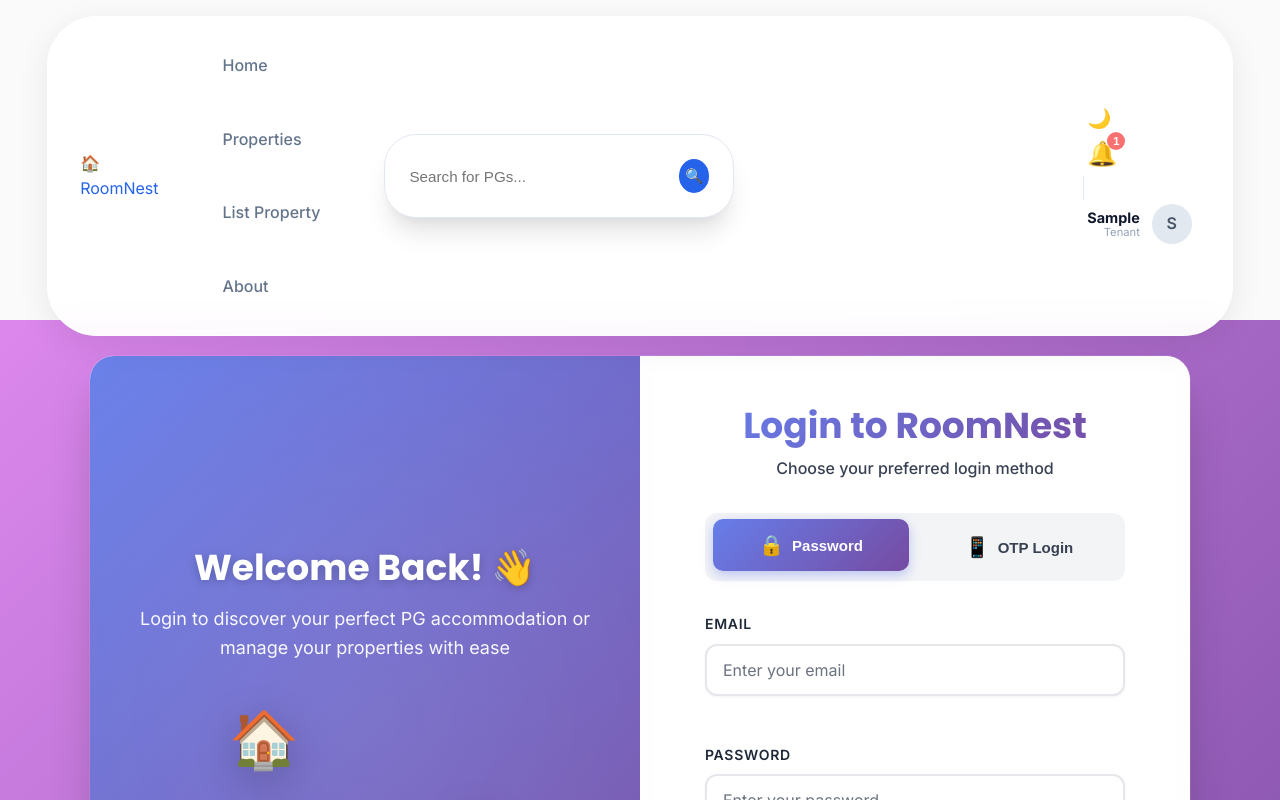
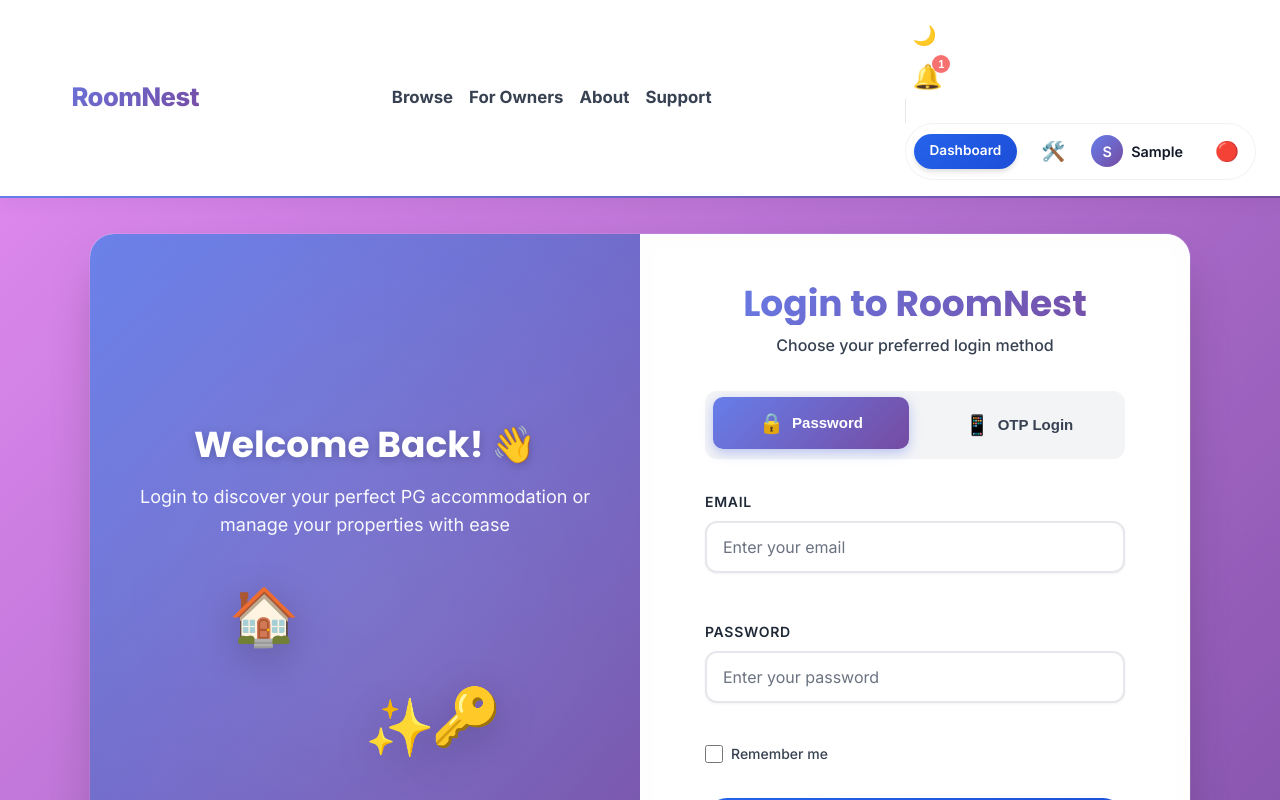
Before and after one commit to abhishekgaud7/PG_Frontend, a React (Vite) app: page /login in a window 1280 px wide. Shown: the top 800 px of the page. Built offline with nearby package versions, Linux system fonts and the light colour scheme; sample sign-in values are in the browser's storage.

Commit message:
Revert Navbar to standard design as requested by user

```diff
--- a/src/components/Navbar.css
+++ b/src/components/Navbar.css
@@ -1,418 +1,183 @@
-/* Floating Navbar */
-.navbar-wrapper {
+.navbar {
+    background: rgba(255, 255, 255, 0.95);
+    backdrop-filter: blur(12px);
+    -webkit-backdrop-filter: blur(12px);
+    box-shadow: 0 4px 20px rgba(0, 0, 0, 0.05);
+    padding: 1rem 0;
     position: sticky;
-    top: 1rem;
+    top: 0;
     z-index: 1000;
-    padding: 0 1rem;
-    display: flex;
-    justify-content: center;
+    border-bottom: 2px solid transparent;
+    border-image: linear-gradient(to right, #667eea, #764ba2) 1;
+    border-image-slice: 1;
 }
 
-.floating-nav {
-    background: rgba(255, 255, 255, 0.95);
-    backdrop-filter: blur(16px);
-    -webkit-backdrop-filter: blur(16px);
-    border-radius: 50px;
-    padding: 0.75rem 2rem;
-    /* Increased padding */
-    box-shadow: 0 8px 32px rgba(0, 0, 0, 0.08);
-    border: 1px solid rgba(255, 255, 255, 0.6);
-    width: 95%;
-    /* Wider width */
-    max-width: 1400px;
-    /* Increased max-width */
+.navbar-content {
+    display: flex;
+    justify-content: space-between;
+    align-items: center;
 }
 
-.navbar-container {
-    display: grid;
-    grid-template-columns: auto 1fr auto;
+.navbar-logo {
+    display: flex;
     align-items: center;
-    width: 100%;
-    gap: 4rem;
-    /* Significantly increased gap to separate sections */
+    gap: 0.5rem;
+    text-decoration: none;
+    font-size: 1.6rem;
+    font-weight: 900;
+    background: linear-gradient(135deg, #667eea 0%, #764ba2 100%);
+    -webkit-background-clip: text;
+    -webkit-text-fill-color: transparent;
+    letter-spacing: -0.5px;
 }
 
-/* Left Section: Logo & Links */
-.nav-left {
-    display: flex;
-    align-items: center;
-    gap: 4rem;
-    /* Separated Logo from Links */
+.navbar-logo .logo-icon {
+    font-size: 2rem;
+    filter: drop-shadow(0 2px 4px rgba(118, 75, 162, 0.3));
 }
-
-/* ... Logo styles ... */
 
 .navbar-links {
     display: flex;
     align-items: center;
     gap: 2.5rem;
-    /* Increased link spacing */
+}
+
+/* Fallback for gap issues */
+.navbar-links>.nav-link {
+    margin: 0 0.5rem;
 }
 
 .nav-link {
     text-decoration: none;
-    color: #64748b;
-    font-weight: 500;
-    font-size: 1rem;
+    color: #374151;
+    font-weight: 700;
+    font-size: 1.05rem;
     transition: all 0.2s ease;
-    padding: 1.5rem 0;
-    /* Vertical padding to align content */
     position: relative;
-    display: flex;
-    align-items: center;
-    height: 100%;
+    padding: 0.25rem 0;
 }
 
 .nav-link:hover {
-    color: #2563eb;
+    color: #764ba2;
+    transform: translateY(-1px);
 }
 
-/* Active Link Indicator - Bottom Line Style */
-.nav-link.active {
-    color: #2563eb;
-    font-weight: 700;
+.nav-link::after {
+    content: '';
+    position: absolute;
+    width: 0;
+    height: 2px;
+    bottom: 0;
+    left: 0;
+    background: linear-gradient(to right, #667eea, #764ba2);
+    transition: width 0.3s ease;
 }
 
-.nav-link.active::after {
-    content: '';
-    position: absolute;
-    width: 100%;
-    height: 3px;
-    bottom: 0;
-    /* Aligned to the very bottom */
-    left: 0;
-    background: #2563eb;
-    border-radius: 3px 3px 0 0;
-}
-
-/* Middle: Search Bar */
-.nav-search {
-    display: flex;
-    justify-content: center;
-    padding: 0;
+.nav-link:hover::after {
     width: 100%;
 }
 
-.search-bar {
+/* User Action Group */
+.navbar-actions {
     display: flex;
     align-items: center;
-    background: #f8fafc;
-    border-radius: 50px;
-    padding: 0.25rem 0.25rem 0.25rem 1.25rem;
-    width: 100%;
-    min-width: 250px;
-    max-width: 350px;
-    transition: all 0.2s;
-    border: 1px solid #e2e8f0;
-    box-shadow: 0 2px 4px rgba(0, 0, 0, 0.02);
-    /* Subtle Shadow */
-}
-
-.search-bar:focus-within {
-    background: white;
-    box-shadow: 0 4px 12px rgba(37, 99, 235, 0.1);
-    border-color: #2563eb;
-}
-
-.search-bar input {
-    border: none;
-    background: none;
-    outline: none;
-    width: 100%;
-    color: #334155;
-    font-size: 0.95rem;
-}
-
-.search-btn {
-    background: #2563eb;
-    border: none;
-    width: 34px;
-    height: 34px;
-    border-radius: 50%;
-    display: flex;
-    align-items: center;
-    justify-content: center;
-    cursor: pointer;
-    font-size: 0.9rem;
-    transition: transform 0.2s;
-    color: white;
-}
-
-.search-btn:hover {
-    transform: scale(1.05);
-    background: #1d4ed8;
-}
-
-/* Right Section */
-.nav-right {
-    display: flex;
-    align-items: center;
-    justify-content: flex-end;
-    /* Force right alignment */
-    gap: 1rem;
-}
-
-.btn-icon {
-    background: none;
-    border: none;
-    cursor: pointer;
-    font-size: 1.25rem;
-    color: #94a3b8;
-    padding: 0.5rem;
-    border-radius: 50%;
-    transition: all 0.2s;
-    display: flex;
-    align-items: center;
-    justify-content: center;
-}
-
-.btn-icon:hover {
-    color: #0ea5e9;
-    background: #f0f9ff;
+    gap: 1.25rem;
 }
 
 .nav-divider {
     width: 1px;
     height: 24px;
-    background: #e2e8f0;
-    margin: 0 0.25rem;
+    background-color: var(--gray-200);
 }
 
-/* Detailed Profile */
-.user-profile-detailed {
+.user-action-group {
     display: flex;
     align-items: center;
-    gap: 0.75rem;
-    text-decoration: none;
+    gap: 1rem;
+    background: rgba(255, 255, 255, 0.5);
     padding: 0.25rem 0.5rem;
-    cursor: pointer;
+    border-radius: 50px;
+    border: 1px solid rgba(0, 0, 0, 0.05);
 }
 
-.user-text-info {
+/* Profile Pill */
+.user-profile-pill {
     display: flex;
-    flex-direction: column;
-    align-items: flex-end;
-    line-height: 1.1;
+    align-items: center;
+    gap: 0.5rem;
+    text-decoration: none;
+    color: var(--gray-800);
+    padding: 2px 8px 2px 2px;
+    border-radius: 50px;
+    transition: background 0.2s;
 }
 
-.user-name-bold {
-    font-size: 0.9rem;
-    font-weight: 700;
-    color: #0f172a;
+.user-profile-pill:hover {
+    background: rgba(0, 0, 0, 0.05);
 }
 
-.user-role-text {
-    font-size: 0.7rem;
-    color: #94a3b8;
-}
-
-.user-avatar-circle {
-    width: 40px;
-    height: 40px;
+.user-avatar-small {
+    width: 32px;
+    height: 32px;
     border-radius: 50%;
-    background: #e2e8f0;
-    overflow: hidden;
+    background: linear-gradient(135deg, #667eea, #764ba2);
+    color: white;
     display: flex;
     align-items: center;
     justify-content: center;
+    font-size: 0.9rem;
     font-weight: 600;
-    color: #475569;
 }
 
-/* Auth Buttons */
+.user-name-small {
+    font-size: 0.9rem;
+    font-weight: 600;
+}
+
+/* Buttons */
+.btn-icon {
+    background: none;
+    border: none;
+    font-size: 1.2rem;
+    cursor: pointer;
+    padding: 0.5rem;
+    border-radius: 50%;
+    transition: background 0.2s;
+    display: flex;
+    align-items: center;
+    justify-content: center;
+    color: var(--gray-600);
+}
+
+.btn-icon:hover {
+    background: rgba(0, 0, 0, 0.05);
+    color: #667eea;
+}
+
+.dashboard-btn {
+    padding: 0.4rem 1rem !important;
+    font-size: 0.85rem !important;
+    border-radius: 50px !important;
+}
+
 .auth-buttons {
     display: flex;
     align-items: center;
-    gap: 1.5rem;
-    /* Better spacing for auth buttons */
+    gap: 1rem;
 }
 
 .nav-link-login {
     text-decoration: none;
-    color: #64748b;
+    color: var(--gray-700);
     font-weight: 600;
-    font-size: 1rem;
-    transition: color 0.2s;
 }
 
-.nav-link-login:hover {
-    color: #0f172a;
+.register-btn {
+    border-radius: 50px !important;
+    padding: 0.5rem 1.5rem !important;
 }
 
-.btn-pill-primary {
-    background: #0ea5e9;
-    color: white;
-    text-decoration: none;
-    padding: 0.6rem 1.5rem;
-    border-radius: 50px;
-    font-weight: 600;
-    font-size: 0.95rem;
-    box-shadow: 0 4px 12px rgba(14, 165, 233, 0.3);
-    transition: transform 0.2s, background 0.2s;
-}
-
-.btn-pill-primary:hover {
-    transform: translateY(-1px);
-    background: #0284c7;
-}
-
-.logout-btn-desktop {
-    color: #ef4444;
-    /* Red color for logout */
-    opacity: 0.8;
-}
-
-.logout-btn-desktop:hover {
-    background: #fef2f2;
-    color: #dc2626;
-    opacity: 1;
-}
-
-/* Mobile */
 @media (max-width: 900px) {
-    .desktop-only {
-        display: none !important;
-    }
-
-    .floating-nav {
-        padding: 0.75rem 1.5rem;
-    }
-
-    .mobile-only {
-        display: block;
-    }
-}
-
-.mobile-menu-btn {
-    display: none;
-    background: none;
-    border: none;
-    cursor: pointer;
-    padding: 0.5rem;
-}
-
-.hamburger {
-    display: block;
-    width: 24px;
-    height: 18px;
-    position: relative;
-    transform: rotate(0deg);
-    transition: .5s ease-in-out;
-}
-
-.hamburger span {
-    display: block;
-    position: absolute;
-    height: 2px;
-    width: 100%;
-    background: var(--text-main);
-    border-radius: 9px;
-    opacity: 1;
-    left: 0;
-    transform: rotate(0deg);
-    transition: .25s ease-in-out;
-}
-
-.hamburger span:nth-child(1) {
-    top: 0px;
-}
-
-.hamburger span:nth-child(2) {
-    top: 8px;
-}
-
-.hamburger span:nth-child(3) {
-    top: 16px;
-}
-
-.hamburger.open span:nth-child(1) {
-    top: 8px;
-    transform: rotate(135deg);
-}
-
-.hamburger.open span:nth-child(2) {
-    opacity: 0;
-    left: -60px;
-}
-
-.hamburger.open span:nth-child(3) {
-    top: 8px;
-    transform: rotate(-135deg);
-}
-
-.mobile-menu {
-    position: absolute;
-    top: 100%;
-    left: 0;
-    right: 0;
-    background: var(--bg-card);
-    padding: 1rem;
-    box-shadow: var(--shadow-lg);
-    border-top: 1px solid var(--border-color);
-    display: flex;
-    flex-direction: column;
-    gap: 1rem;
-    z-index: 999;
-    border-radius: 12px;
-    margin-top: 0.5rem;
-}
-
-.mobile-nav-link {
-    text-decoration: none;
-    color: var(--text-main);
-    font-weight: 500;
-    padding: 0.5rem;
-    border-radius: var(--radius-md);
-}
-
-.mobile-nav-link:hover {
-    background: var(--bg-body);
-    color: var(--blue-primary);
-}
-
-.mobile-user-info-link {
-    text-decoration: none;
-    color: inherit;
-}
-
-.mobile-user-info {
-    display: flex;
-    align-items: center;
-    gap: 0.75rem;
-    padding: 0.75rem;
-    background: var(--bg-input);
-    border-radius: var(--radius-md);
-    margin-bottom: 0.5rem;
-}
-
-.mobile-divider {
-    height: 1px;
-    background: var(--border-color);
-    margin: 0.5rem 0;
-}
-
-.logout-btn {
-    text-align: left;
-    background: none;
-    border: none;
-    width: 100%;
-    cursor: pointer;
-    font-size: 1rem;
-    color: var(--error);
-}
-
-.theme-toggle-btn {
-    font-size: 1.2rem;
-    padding: 0.25rem 0.5rem;
-    line-height: 1;
-    border: none;
-}
-
-.theme-toggle-btn:hover {
-    background-color: var(--bg-body);
-}
-
-@media (max-width: 768px) {
     .desktop-only {
         display: none !important;
     }
--- a/src/components/Navbar.jsx
+++ b/src/components/Navbar.jsx
@@ -1,5 +1,5 @@
 import React, { useState } from 'react';
-import { Link, useNavigate, useLocation } from 'react-router-dom';
+import { Link, useNavigate } from 'react-router-dom';
 import { useAuth } from '../context/AuthContext';
 import { useTheme } from '../context/ThemeContext';
 import NotificationBell from './NotificationBell';
@@ -10,7 +10,6 @@
     const { theme, toggleTheme } = useTheme();
     const [mobileMenuOpen, setMobileMenuOpen] = useState(false);
     const navigate = useNavigate();
-    const location = useLocation();
 
     const toggleMobileMenu = () => {
         setMobileMenuOpen(!mobileMenuOpen);
@@ -22,71 +21,77 @@
         navigate('/login');
     };
 
-    const isActive = (path) => {
-        return location.pathname === path ? 'active' : '';
-    };
-
     return (
-        <div className="navbar-wrapper">
-            <nav className="navbar floating-nav">
-                <div className="navbar-container">
-                    {/* Left Section: Logo & Links */}
-                    <div className="nav-left">
+        <nav className="navbar">
+            <div className="container">
+                <div className="navbar-content">
+                    {/* Logo */}
                     <Link to="/" className="navbar-logo">
-                            <div className="logo-circle">
-                                🏠
-                            </div>
+                        <span className="logo-icon">🏡</span>
                         <span className="logo-text">RoomNest</span>
                     </Link>
 
+                    {/* Desktop Navigation */}
                     <div className="navbar-links desktop-only">
-                            <Link to="/" className={`nav-link ${isActive('/')}`}>Home</Link>
-                            <Link to="/properties" className={`nav-link ${isActive('/properties')}`}>Properties</Link>
-                            <Link to="/for-owners" className={`nav-link ${isActive('/for-owners')}`}>List Property</Link>
-                            <Link to="/about" className={`nav-link ${isActive('/about')}`}>About</Link>
-                        </div>
+                        <Link to="/properties" className="nav-link">Browse</Link>
+                        <Link to="/for-owners" className="nav-link">For Owners</Link>
+                        <Link to="/about" className="nav-link">About</Link>
+                        <Link to="/support" className="nav-link">Support</Link>
                     </div>
 
-                    {/* Center Section: Search Bar */}
-                    <div className="nav-search desktop-only">
-                        <div className="search-bar">
-                            <input type="text" placeholder="Search for PGs..." />
-                            <button className="search-btn">
-                                🔍
-                            </button>
-                        </div>
-                    </div>
-
-                    {/* Right Section: Actions & Profile */}
-                    <div className="nav-right desktop-only">
+                    {/* Desktop Auth Buttons */}
+                    <div className="navbar-actions desktop-only">
                         <button
                             onClick={toggleTheme}
                             className="btn-icon theme-toggle-btn"
-                            title="Toggle Theme"
+                            title={theme === 'light' ? 'Switch to Dark Mode' : 'Switch to Light Mode'}
                         >
                             {theme === 'light' ? '🌙' : '☀️'}
                         </button>
 
-                        {isAuthenticated ? (
+                        {isAuthenticated && (
                             <>
                                 <NotificationBell />
-
                                 <div className="nav-divider"></div>
 
-                                <Link to="/profile" className="user-profile-detailed" title="View Profile">
-                                    <div className="user-text-info">
-                                        <span className="user-name-bold">{user?.name?.split(' ')[0]}</span>
-                                        <span className="user-role-text">{isOwner ? 'Owner' : 'Tenant'}</span>
+                                <div className="user-action-group">
+                                    <Link
+                                        to={isOwner ? "/owner/dashboard" : "/my-bookings"}
+                                        className="btn btn-sm btn-primary dashboard-btn"
+                                    >
+                                        Dashboard
+                                    </Link>
+
+                                    {!isOwner && (
+                                        <Link to="/maintenance" className="btn-icon" title="Maintenance Support">
+                                            🛠️
+                                        </Link>
+                                    )}
+
+                                    <Link to="/profile" className="user-profile-pill" title="View Profile">
+                                        <div className="user-avatar-small">{user?.name?.charAt(0)}</div>
+                                        <span className="user-name-small">{user?.name?.split(' ')[0]}</span>
+                                    </Link>
+
+                                    <button
+                                        onClick={handleLogout}
+                                        className="btn-icon logout-btn-desktop"
+                                        title="Logout"
+                                    >
+                                        🔴
+                                    </button>
                                 </div>
-                                    <div className="user-avatar-circle">{user?.name?.charAt(0)}</div>
-                                </Link>
                             </>
-                        ) : (
+                        )}
+
+                        {!isAuthenticated && (
                             <div className="auth-buttons">
-                                <Link to="/login" className="nav-link-login">Log In</Link>
-                                <Link to="/register" className="btn-pill-primary">Sign Up</Link>
+                                <Link to="/login" className="nav-link-login">Login</Link>
+                                <Link to="/register" className="btn btn-primary register-btn">Register</Link>
                             </div>
                         )}
+                    </div>
+                </div>
             </div>
 
             {/* Mobile Menu Button */}
@@ -101,22 +106,21 @@
                     <span></span>
                 </span>
             </button>
-                </div>
 
             {/* Mobile Menu */}
             {mobileMenuOpen && (
                 <div className="mobile-menu slide-down">
-                        <Link to="/" className="mobile-nav-link" onClick={() => setMobileMenuOpen(false)}>
-                            Home
-                        </Link>
                     <Link to="/properties" className="mobile-nav-link" onClick={() => setMobileMenuOpen(false)}>
-                            Properties
+                        Browse
                     </Link>
                     <Link to="/for-owners" className="mobile-nav-link" onClick={() => setMobileMenuOpen(false)}>
-                            List Property
+                        For Owners
                     </Link>
                     <Link to="/about" className="mobile-nav-link" onClick={() => setMobileMenuOpen(false)}>
                         About
+                    </Link>
+                    <Link to="/support" className="mobile-nav-link" onClick={() => setMobileMenuOpen(false)}>
+                        Support
                     </Link>
 
                     <div className="mobile-divider"></div>
@@ -125,11 +129,8 @@
                         <>
                             <Link to="/profile" className="mobile-user-info-link" onClick={() => setMobileMenuOpen(false)}>
                                 <div className="mobile-user-info">
-                                        <div className="user-avatar-circle">{user?.name?.charAt(0)}</div>
-                                        <div className="user-text-info">
-                                            <span className="user-name-bold">{user?.name}</span>
-                                            <span className="user-role-text">{isOwner ? 'Owner' : 'Tenant'}</span>
-                                        </div>
+                                    <span className="user-avatar">{user?.name?.charAt(0)}</span>
+                                    <span>{user?.name}</span>
                                 </div>
                             </Link>
                             <Link
@@ -139,6 +140,11 @@
                             >
                                 Dashboard
                             </Link>
+                            {!isOwner && (
+                                <Link to="/maintenance" className="mobile-nav-link" onClick={() => setMobileMenuOpen(false)}>
+                                    Maintenance Support
+                                </Link>
+                            )}
                             <button onClick={handleLogout} className="mobile-nav-link logout-btn">
                                 Logout
                             </button>
@@ -146,17 +152,17 @@
                     ) : (
                         <>
                             <Link to="/login" className="mobile-nav-link" onClick={() => setMobileMenuOpen(false)}>
-                                    Log In
+                                Login
                             </Link>
                             <Link to="/register" className="mobile-nav-link" onClick={() => setMobileMenuOpen(false)}>
-                                    Sign Up
+                                Register
                             </Link>
                         </>
                     )}
                 </div>
-                )}
-            </nav>
-        </div>
+            )
+            }
+        </nav >
     );
 };
 
```
Lines whose indentation alone changed are shown as unchanged.
